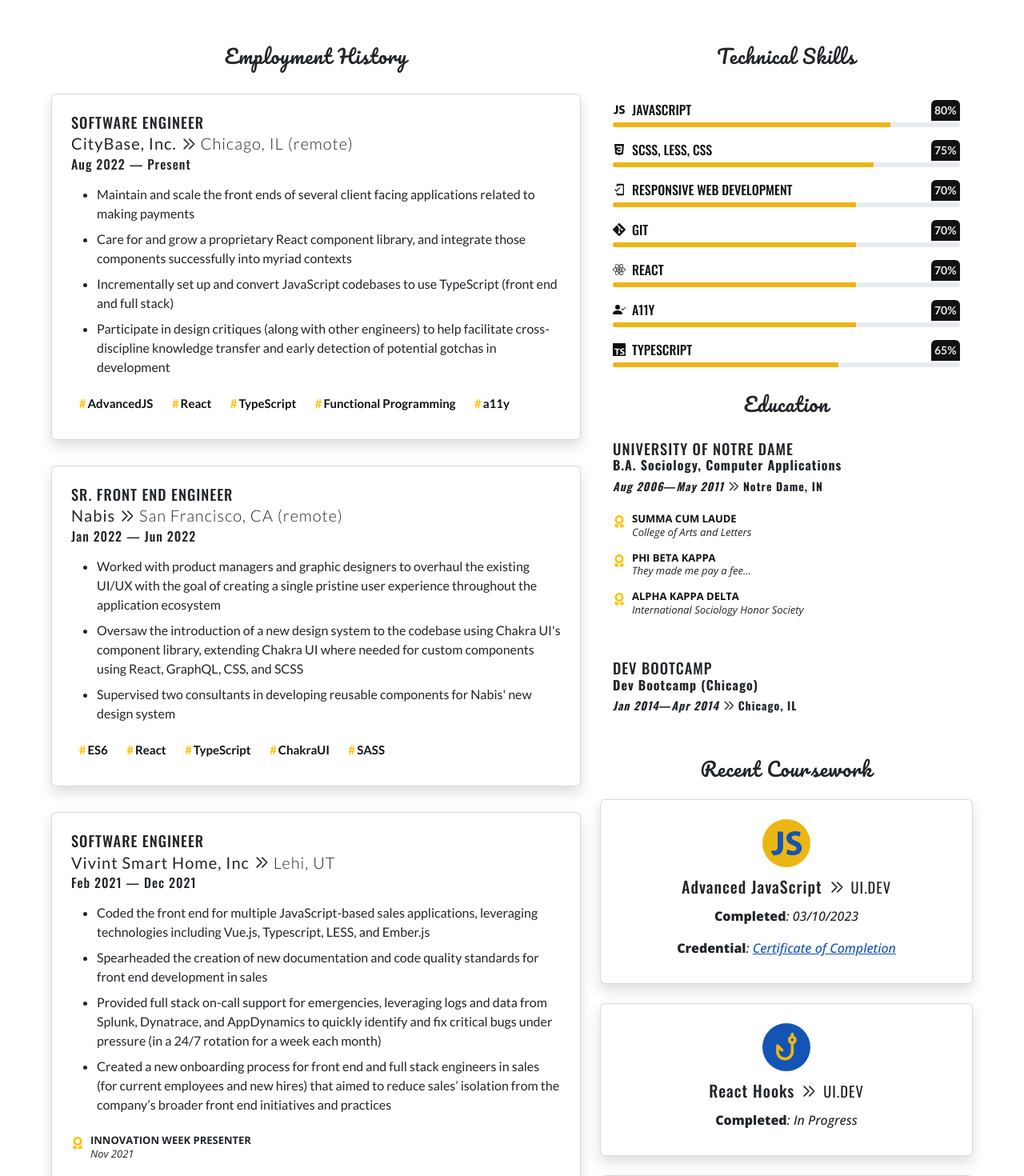
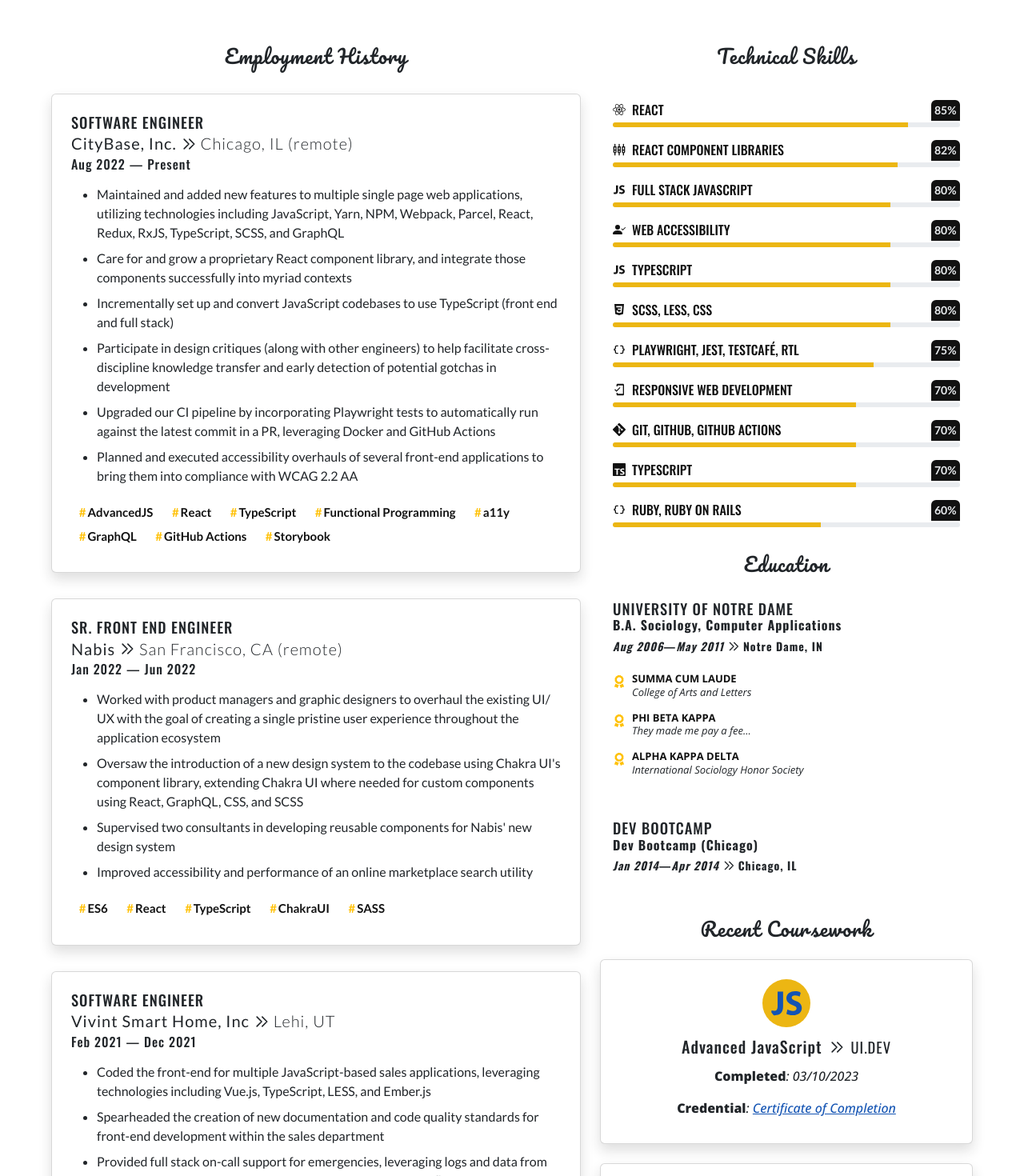
Before and after one commit to cnocon/cristinoconnor.com, a React (Create React App) app: page / in a window 1280 px wide. Shown: the part 280-1750 px from the top of the page at 80% size. Built offline with nearby package versions, Linux system fonts and the light colour scheme.

Commit message:
Update Resume data for skills and employment

```diff
--- a/src/data/appData.ts
+++ b/src/data/appData.ts
@@ -1,6 +1,6 @@
 import { IoLogoJavascript, IoLogoCss3 } from "react-icons/io"
 import { FaReact } from "react-icons/fa"
-import { MdMobileFriendly } from "react-icons/md"
+import { MdMobileFriendly, MdOutlineSettingsInputComponent, MdDataObject } from "react-icons/md"
 import { BsFillPersonCheckFill, BsGit } from "react-icons/bs"
 import { SiTypescript } from "react-icons/si"
 import { ReactNode } from "react"
@@ -34,7 +34,7 @@
       platform: "ui.dev",
       Icon: TbFishHook,
       instructor: null,
-      completedDate: "In Progress",
+      completedDate: "04/15/2022",
       certificateUrl: null,
       description: "",//"Anim ipsum excepteur adipisicing aliquip nulla pariatur exercitation aute consequat commodo officia veniam aliquip culpa. Culpa nisi elit eu labore aliqua ex anim. Adipisicing qui ea esse velit anim in do commodo nulla elit id. Fugiat do do tempor reprehenderit.",
       imageUrl: "https://ui.dev/images/hook.svg",
@@ -90,14 +90,39 @@
     ],
     technicalSkills: [
       {
-        label: "JavaScript",
+        label: "React",
+        percentage: 85,
+        icon: FaReact
+      },
+      {
+        label: "React Component Libraries",
+        percentage: 82,
+        icon: MdOutlineSettingsInputComponent
+      },
+      {
+        label: "Full Stack JavaScript",
+        percentage: 80,
+        icon: IoLogoJavascript
+      },
+      {
+        label: "Web Accessibility",
+        percentage: 80,
+        icon: BsFillPersonCheckFill
+      },
+      {
+        label: "TypeScript",
         percentage: 80,
         icon: IoLogoJavascript
       },
       {
         label: "SCSS, LESS, CSS",
+        percentage: 80,
+        icon: IoLogoCss3
+      },
+      {
+        label: "Playwright, Jest, TestCafé, RTL",
         percentage: 75,
-        icon: IoLogoCss3
+        icon: MdDataObject
       },
       {
         label: "Responsive Web Development",
@@ -105,35 +130,20 @@
         icon: MdMobileFriendly
       },
       {
-        label: "Git",
+        label: "Git, GitHub, GitHub Actions",
         percentage: 70,
         icon: BsGit
       },
       {
-        label: "React",
+        label: "TypeScript",
         percentage: 70,
-        icon: FaReact
+        icon: SiTypescript
       },
       {
-        label: "a11y",
-        percentage: 70,
-        icon: BsFillPersonCheckFill
-      },
-      {
-        label: "TypeScript",
-        percentage: 65,
-        icon: SiTypescript
-      },
-      // {
-      //   label: "Ruby",
-      //   percentage: 40,
-      //   icon: DiRuby
-      // },
-      // {
-      //   label: "RTL & Jest",
-      //   percentage: 40,
-      //   icon: BiTestTube
-      // }
+        label: "Ruby, Ruby on Rails",
+        percentage: 60,
+        icon: MdDataObject
+      }
     ],
     softSkills: [ "Empathy to be an effective teammate", "Organizational abilities for managing projects independently", "Research skills to find the best solutions", "Enthusiasm and passion for front end work", "Positive attitude and willingness to handle a wide variety of responsibilities", "Effective communicator with people from varying technical backgrounds", "Dedicated to ongoing professional development", "5+ years of Agile experience", "12+ years of experience working on web applications in various capacities" ],
     workHistory: [ {
@@ -144,8 +154,8 @@
       start: "08/01/2022",
       end: "Present",
       companyUrl: "https://citybase.com",
-      description: [ `Maintain and scale the front ends of several client facing applications related to making payments`, `Care for and grow a proprietary React component library, and integrate those components successfully into myriad contexts`, `Incrementally set up and convert JavaScript codebases to use TypeScript (front end and full stack)`, `Participate in design critiques (along with other engineers) to help facilitate cross-discipline knowledge transfer and early detection of potential gotchas in development` ],
-      technologies: [ "AdvancedJS", "React", "TypeScript", "Functional Programming", "a11y" ],
+      description: [ `Maintained and added new features to multiple single page web applications, utilizing technologies including JavaScript, Yarn, NPM, Webpack, Parcel, React, Redux, RxJS, TypeScript, SCSS, and GraphQL`, `Care for and grow a proprietary React component library, and integrate those components successfully into myriad contexts`, `Incrementally set up and convert JavaScript codebases to use TypeScript (front end and full stack)`, `Participate in design critiques (along with other engineers) to help facilitate cross-discipline knowledge transfer and early detection of potential gotchas in development`, `Upgraded our CI pipeline by incorporating Playwright tests to automatically run against the latest commit in a PR, leveraging Docker and GitHub Actions`, `Planned and executed accessibility overhauls of several front-end applications to bring them into compliance with WCAG 2.2 AA`      ],
+      technologies: [ "AdvancedJS", "React", "TypeScript", "Functional Programming", "a11y", "GraphQL", "GitHub Actions", "Storybook" ],
       honors: []
     },
     {
@@ -156,7 +166,7 @@
       start: "01/01/2022",
       end: "06/01/2022",
       companyUrl: "https://nabis.com",
-      description: [ `Worked with product managers and graphic designers to overhaul the existing UI/UX with the goal of creating a single pristine user experience throughout the application ecosystem`, `Oversaw the introduction of a new design system to the codebase using Chakra UI's component library, extending Chakra UI where needed for custom components using React, GraphQL, CSS, and SCSS`, `Supervised two consultants in developing reusable components for Nabis' new design system` ],
+      description: [ `Worked with product managers and graphic designers to overhaul the existing UI/ UX with the goal of creating a single pristine user experience throughout the application ecosystem`, `Oversaw the introduction of a new design system to the codebase using Chakra UI's component library, extending Chakra UI where needed for custom components using React, GraphQL, CSS, and SCSS`, `Supervised two consultants in developing reusable components for Nabis' new design system`, `Improved accessibility and performance of an online marketplace search utility` ],
       technologies: [ "ES6", "React", "TypeScript", "ChakraUI", "SASS" ],
       honors: []
     },
@@ -168,7 +178,7 @@
       start: "02/01/2021",
       end: "12/31/2021",
       companyUrl: "https://www.vivint.com/",
-      description: [ "Coded the front end for multiple JavaScript-based sales applications, leveraging technologies including Vue.js, Typescript, LESS, and Ember.js", "Spearheaded the creation of new documentation and code quality standards for front end development in sales", "Provided full stack on-call support for emergencies, leveraging logs and data from Splunk, Dynatrace, and AppDynamics to quickly identify and fix critical bugs under pressure (in a 24/7 rotation for a week each month)", "Created a new onboarding process for front end and full stack engineers in sales (for current employees and new hires) that aimed to reduce sales’ isolation from the company’s broader front end initiatives and practices" ],
+      description: [ `Coded the front-end for multiple JavaScript-based sales applications, leveraging technologies including Vue.js, TypeScript, LESS, and Ember.js`, `Spearheaded the creation of new documentation and code quality standards for front-end development within the sales department`, `Provided full stack on-call support for emergencies, leveraging logs and data from Splunk, Dynatrace, and AppDynamics to quickly identify and ﬁx critical bugs under pressure (in a 24/7 rotation for a week each month)`, `Created a new onboarding process for front-end and full stack engineers in sales (for current employees and new hires) that aimed to reduce sales' isolation from the company's broader front-end initiatives and practices`],
       technologies: [ "Ember", "Vue", "LESS", "TypeScript" ],
       honors: [ { name: "Innovation Week Presenter", detail: "Nov 2021" } ]
     },
@@ -180,7 +190,7 @@
       start: "02/01/2020",
       end: "02/01/2021",
       companyUrl: "https://www.clearlink.com/",
-      description: [ "Used mockups to code responsive websites using Handlebars, SCSS, JavaScript, and a proprietary component library", "Assisted in maintaining and extending applications using JavaScript", "Mentored and supported junior developers", "Extended functionality of component library core package", "Supported a broad range of browsers and devices with a focus on accessibility" ],
+      description: [ `Coded responsive websites from mockups using Handlebars, SCSS, JavaScript, and a proprietary component library`, `Assisted in maintaining and extending applications using JavaScript`, `Mentored and supported junior developers`, `Extended functionality of component library core package`, `Supported a broad range of browsers and devices with a focus on accessibility`],
       technologies: [ "JavaScript", "PHP", "React", "Gatsby" ],
       honors: [ { name: "Frontend Project Showcase Winner", detail: "July 2020" }, { name: "Frontend Project Showcase Winner", detail: "Oct 2020" } ]
     },
@@ -192,7 +202,7 @@
       start: "Apr 2018",
       end: "Jun 2019",
       companyUrl: "https://www.thesciongroup.com/",
-      description: [ "Increased average page load speed by a factor of four", "Updated in-house business intelligence software to use StimulusJS, DataTables, Highcharts, Rails 5, and data from multiple third party APIs including ADP, Entrata, Centro, and Chatmeter", "Redesigned UI/UX for a more modern, clean look and feel", "Aggregated over a dozen third party data sources into a data warehouse via an ETL application" ],
+      description: [ `Increased average page load speed by a factor of four`, `Updated in-house business intelligence software to use StimulusJS, DataTables, Highcharts, Rails 5, and data from multiple third party APIs including ADP, Entrata, Centro, and Chatmeter`, `Redesigned UI/UX for a more modern, clean, look and feel`, `Aggregated over a dozen third party data sources into a data warehouse via an ETL application` ],
       technologies: [ "Ruby", "Rails", "JavaScript", "SQL" ],
       honors: []
     }
```
Also changed, not shown: package.json (+6 -5 lines), 1 other file (tests, documents, lock files or other folders).
